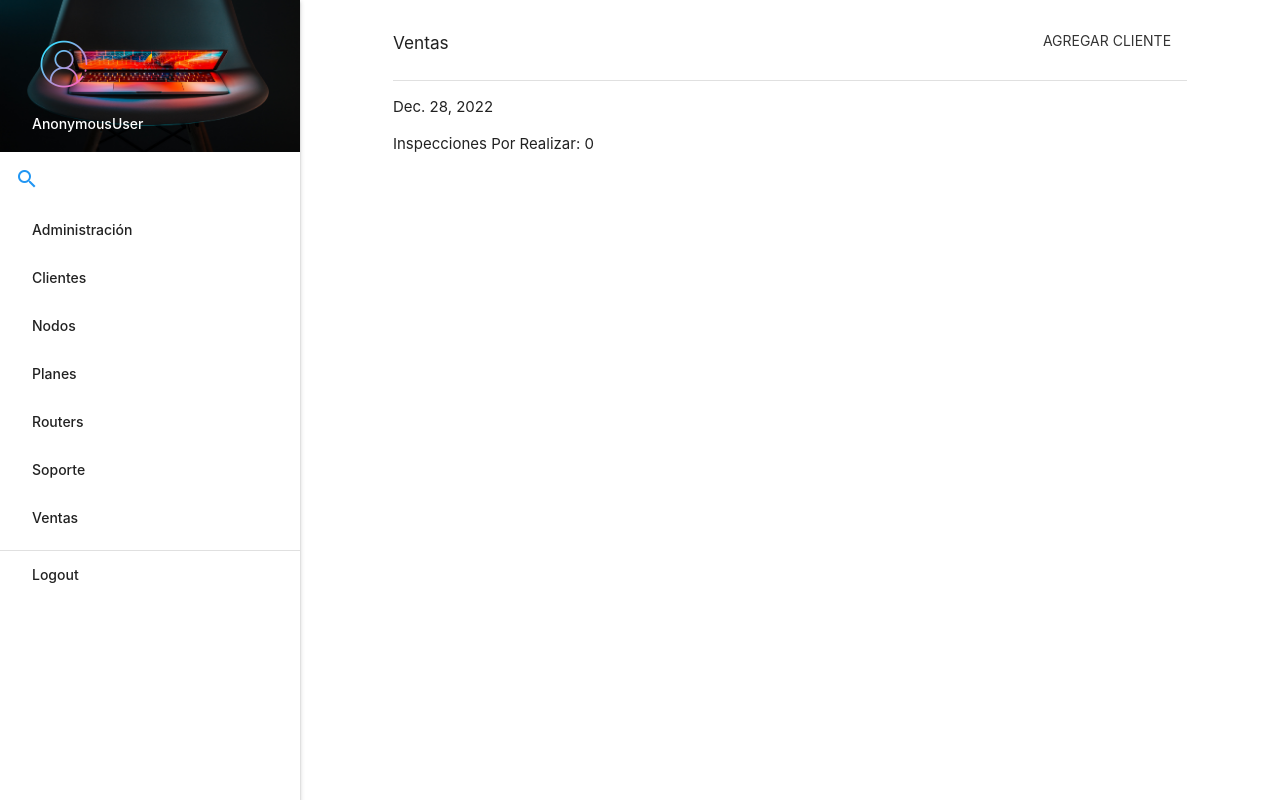
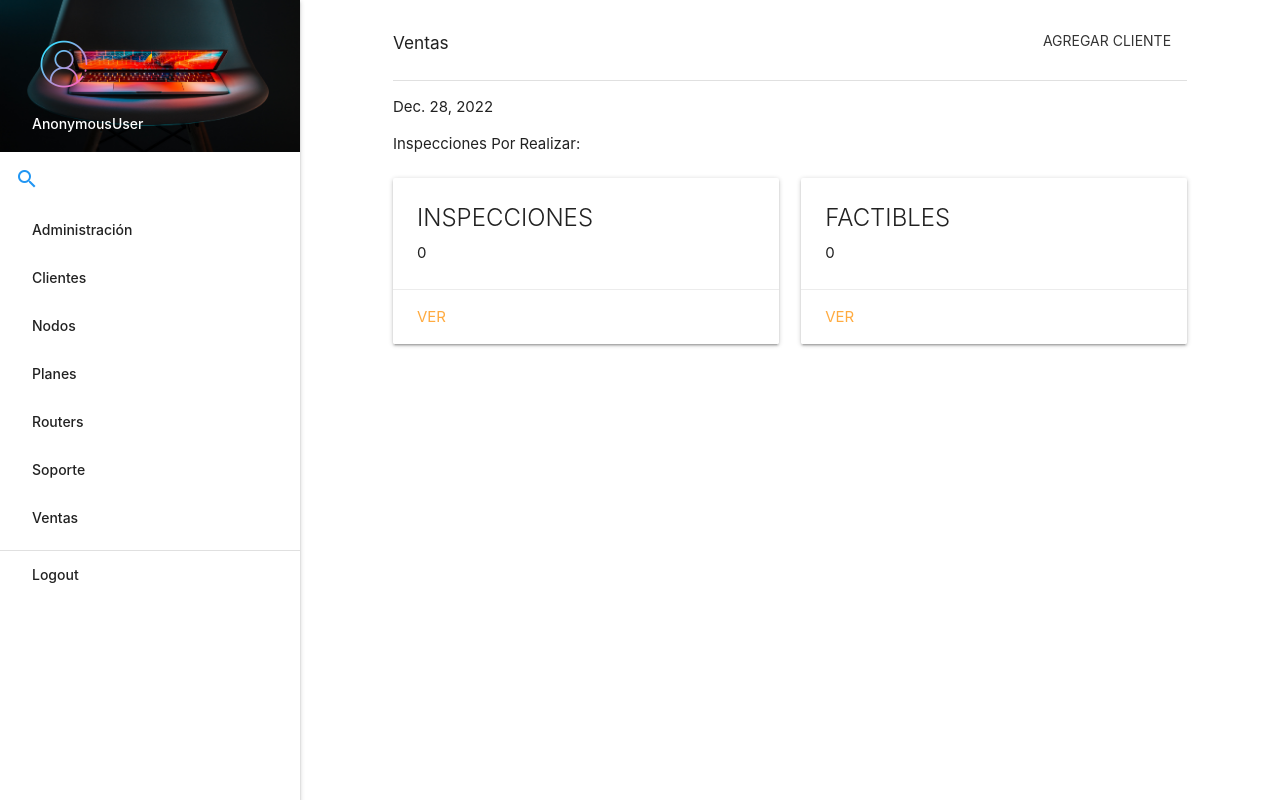
Before and after one commit to gabodl15/RB, a Django app: page /ventas/ in a window 1280 px wide. Run offline with Django 4.2, Linux system fonts and the light colour scheme; data that the repository does not hold is empty; parts of the project's set-up code (start-up, migrations or seed data) failed here and were passed over.

Commit message:
Refactorizando

```diff
--- a/templates/ventas/index.html
+++ b/templates/ventas/index.html
@@ -15,10 +15,24 @@
     <div class="row">
         <div class="col s12">
             <p>{{today}}</p>
-            <p>Inspecciones Por Realizar: {{ missing_inspect|length }}</p>
+            <p>Inspecciones Por Realizar: </p>
         </div>
         <div class="col s12 m6">
-            {% if missing_inspect %}
+            <!-- Modal Trigger -->
+            <div class="card">
+                <div class="card-content">
+                    <span class="card-title">INSPECCIONES</span> {{ missing_inspect|length }}
+                </div>
+                <div class="card-action">
+                    <a class="modal-trigger" href="#inspections">Ver</a>
+                </div>
+            </div>
+
+            <!-- Modal Structure -->
+            <div id="inspections" class="modal">
+                <div class="modal-content">
+                <h4>Inspecciones</h4>
+                {% if missing_inspect %}
                 <table>
                     <thead>
                     <tr>
@@ -35,9 +49,22 @@
                         {% endfor %}
                     </tbody>
                 </table>
-            {% endif %}
+                {% endif %}
+                </div>
+                <div class="modal-footer">
+                <a href="#!" class="modal-close waves-effect waves-green btn-flat">Agree</a>
+                </div>
+            </div>
         </div>
         <div class="col s12 m6">
+            <div class="card">
+                <div class="card-content">
+                    <span class="card-title">FACTIBLES</span> {{ feasible|length }}
+                </div>
+                <div class="card-action">
+                    <a class="modal-trigger" href="#feasible">Ver</a>
+                </div>
+            </div>
             {% if feasible %}
                 <table>
                     <thead>
@@ -61,5 +88,26 @@
                 </table>
             {% endif %}
         </div>
+        <div class="col s12 m6">
+            {% if installation %}
+                <div class="card-panel">
+                    <div class="card-content">
+                        <h6>
+                            <span class="card-title activator grey-text text-darken-4">INSTALACIONES</span>
+                        </h6>
+                        <P>{{installation|length}}</P>
+                    </div>
+                </div>
+            {% endif %}
+        </div>
     </div>
 {% endblock %}
+
+{% block 'javascript' %}
+<script type="text/javascript">
+    document.addEventListener('DOMContentLoaded', function() {
+        var elems = document.querySelectorAll('.modal');
+        var instances = M.Modal.init(elems, {});
+    });
+</script>
+{% endblock %}
--- a/ventas/models.py
+++ b/ventas/models.py
@@ -70,7 +70,7 @@ class Installation(models.Model):
         (DEC, 'DECLINÓ')
     ]
     inspection = models.OneToOneField(Inspection, on_delete=models.CASCADE)
-    material = models.OneToOneField('supports.Material', on_delete=models.CASCADE)
+    material = models.OneToOneField('supports.Material', on_delete=models.CASCADE, null=True)
     payment = models.CharField(max_length=3, choices=CHOICES, default=NOT)
     amount = models.IntegerField(null=True, blank=True, default=None)
 
--- a/ventas/urls.py
+++ b/ventas/urls.py
@@ -7,5 +7,6 @@ urlpatterns = [
     path('inspection/reulst/', views.inspectionResult, name='ventas.inspection.result'),
     path('inspection/show/', views.showInspection, name='ventas.inspection.show'),
     path('inspection/update/<int:id>/', views.updateInspection, name='ventas.inspection.update'),
-    path('inspection/inform/<int:id>/', views.informInspection, name='ventas.inspection.inform')
+    path('inspection/inform/<int:id>/', views.informInspection, name='ventas.inspection.inform'),
+    path('inspection/informed/', views.informedInspection, name='ventas.inspection.informed'),
 ]
--- a/ventas/views.py
+++ b/ventas/views.py
@@ -5,7 +5,7 @@ from clients.forms import ClientForm
 from clients.models import Client
 from supports.models import Inspect, Material
 from .forms import InspectionForm, UpdateInspectionForm
-from .models import Inspection, FeasibleOrNotFeasible
+from .models import Inspection, FeasibleOrNotFeasible, Installation
 import datetime
 
 # Create your views here.
@@ -14,11 +14,13 @@ def index(request):
     this_month_inspections = Inspection.objects.filter(created__month=today.month)
     missing_inspect = Inspection.objects.filter(inspection='NOT')
     feasible = FeasibleOrNotFeasible.objects.filter(customer_informed='NOT')
+    installation = Installation.objects.filter(payment='NOT')
     context ={
         'today': today,
         'this_month_inspections': this_month_inspections,
         'missing_inspect': missing_inspect,
         'feasible': feasible,
+        'installation': installation
     }
     return render(request, 'ventas/index.html', context)
 
@@ -78,16 +80,9 @@ def informInspection(request, id):
         from supports.models import Material
         from supports.forms import MaterialFiberForm, MaterialWirelessForm
         m_id = feasible.inspection.inspect.material.id
-        obj = Material.objects.get(id=m_id).__dict__
-        materials_filter = [
-            '_state',
-            'id',
-            'inspect_id'
-        ]
-        material = {}
-        for el, val in obj.items():
-            if el not in materials_filter:
-                material[el] = val
+        inspection_type = feasible.inspection.inspection_type
+        obj = Material.objects.get(id=m_id)
+        material = MaterialWirelessForm(instance=obj) if inspection_type == 'WA' else MaterialFiberForm(instance=obj)
     except :
         material = None
 
@@ -96,3 +91,21 @@ def informInspection(request, id):
         'material': material,
     }
     return render(request, 'ventas/inspection_inform.html', context)
+
+def informedInspection(request):
+    f_id = request.POST['feasible_id']
+    feasible = FeasibleOrNotFeasible.objects.get(id=f_id)
+    feasible.customer_informed = 'YES'
+    if hasattr(feasible.inspection.inspect, 'material'):
+        material = Material.objects.get(id=feasible.inspection.inspect.material.id)
+    else:
+        material = None
+    installation = Installation(
+        inspection=feasible.inspection,
+        material=material,
+    )
+
+    installation.save()
+    feasible.save()
+
+    return redirect('ventas.index')
```
Also changed, not shown: templates/ventas/inspection_inform.html (+16 -6 lines).
